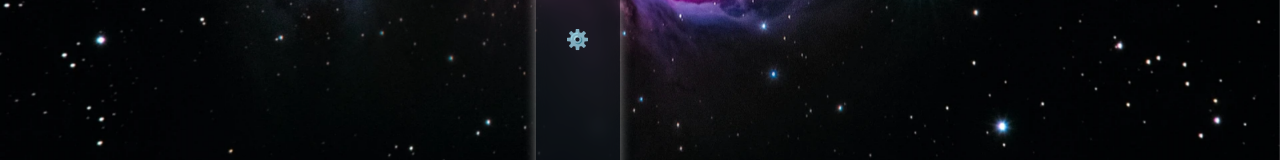
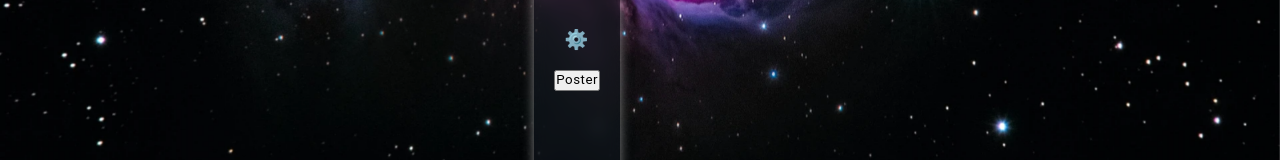
Before and after one commit to Ax-07/social_network_ts, a React (Vite) app in the folder client/: page /more in a window 1280 px wide. Shown: the part 500-660 px from the top of the page. Built offline with nearby package versions, Linux system fonts and the light colour scheme.

Commit message:
ajout bouton pour la modal d'ajout de post

```diff
--- a/client/src/layouts/sideMenu/SideMenu.tsx
+++ b/client/src/layouts/sideMenu/SideMenu.tsx
@@ -2,6 +2,7 @@ import { FunctionComponent } from "react";
 import { NavLink } from "react-router-dom";
 import UserProfileThumbnail from "../../components/userProfile/UserProfileThumbnail";
 import { useWindowSize } from "../../utils/hooks/useWindowSize";
+import ButtonModal from "../../components/modal/ButtonModal";
 
 const SideMenu = () => {
   const { windowWidth } = useWindowSize();
@@ -24,6 +25,9 @@ const SideMenu = () => {
             <MenuLink to="/lists" name="Lists" icon="📚" />
             <MenuLink to="/profile" name="Profile" icon="👤" />
             <MenuLink to="/more" name="More" icon="⚙️" />
+            <ButtonModal modalName={"Post"}>
+              Poster
+            </ButtonModal>
           </ul>
         </div>
         <UserProfileThumbnail />
```
